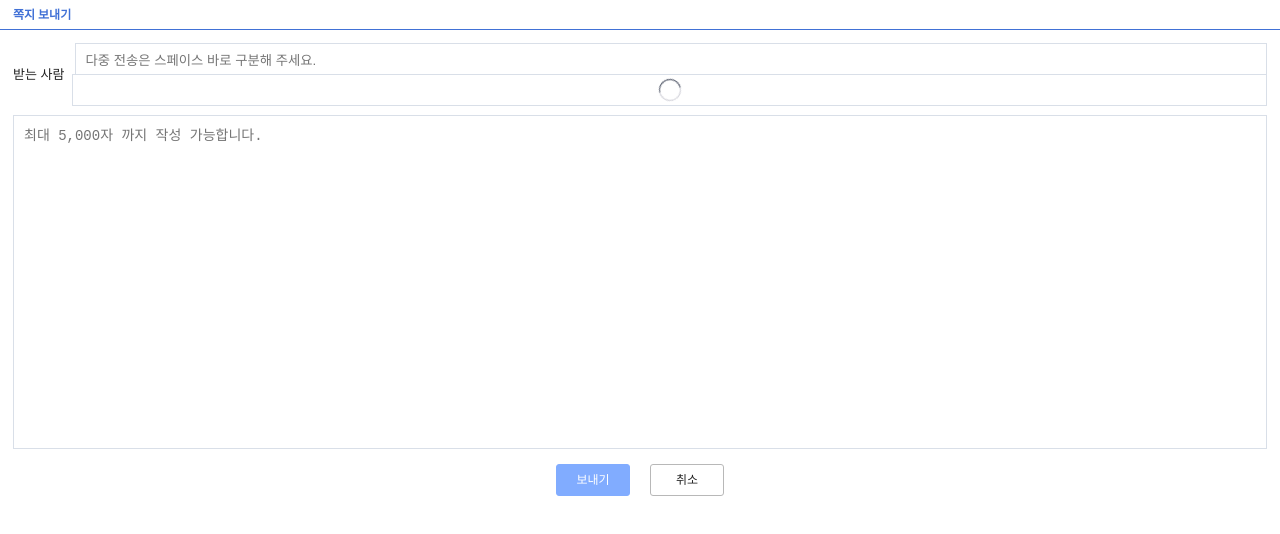
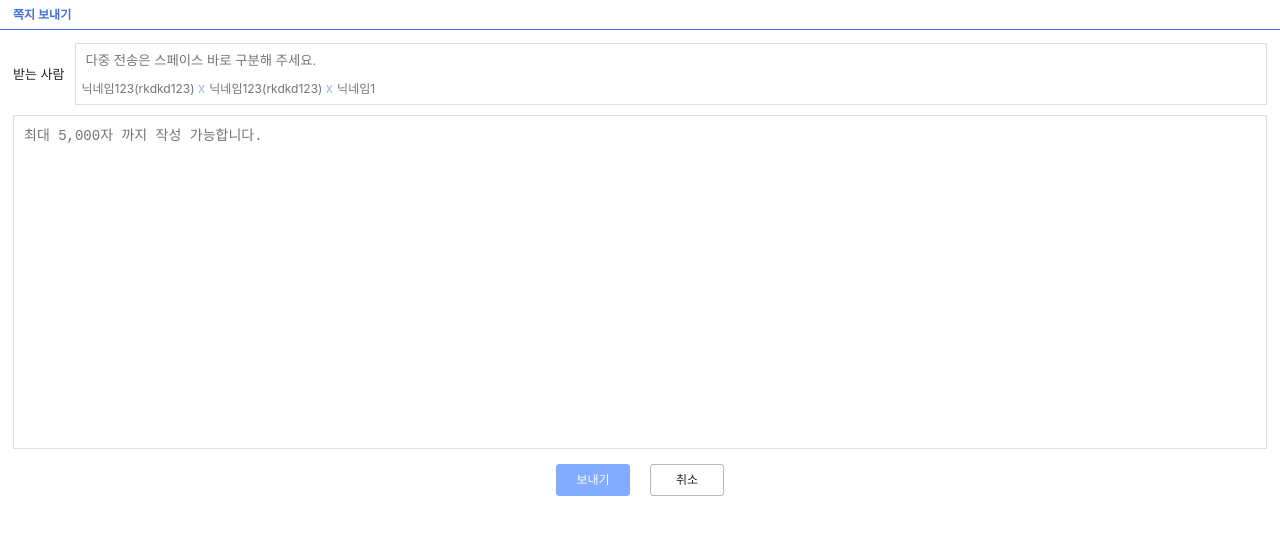
Before and after one commit to hamseungwan2023/InfleanProject, a React (Create React App) app in the folder client/: page /noteWrite/1 in a window 1280 px wide. Shown: the top 534 px of the page. Built offline with nearby package versions, Linux system fonts and the light colour scheme.

Commit message:
쪽지 작성부분 수정

```diff
--- a/client/src/components/note/NoteWrite.tsx
+++ b/client/src/components/note/NoteWrite.tsx
@@ -27,7 +27,7 @@ const NoteWrite = () => {
           </div>
         </div>
       </div>
-      <div className={style.user_search} style={{display: "block"}}>
+      <div className={style.user_search} style={{display: "none"}}>
         <ListLoading />
       </div>
       <div className={style.content}>
```
